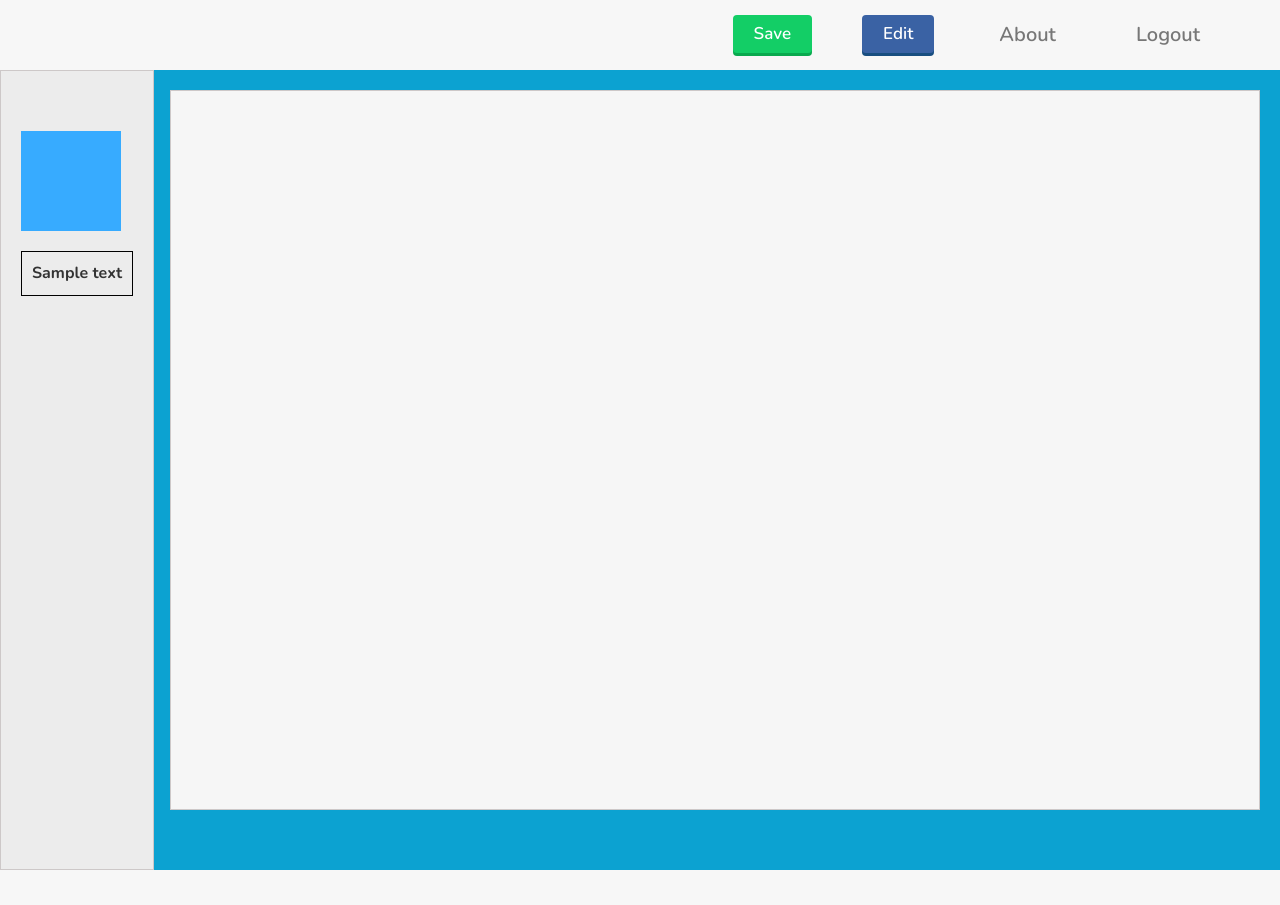
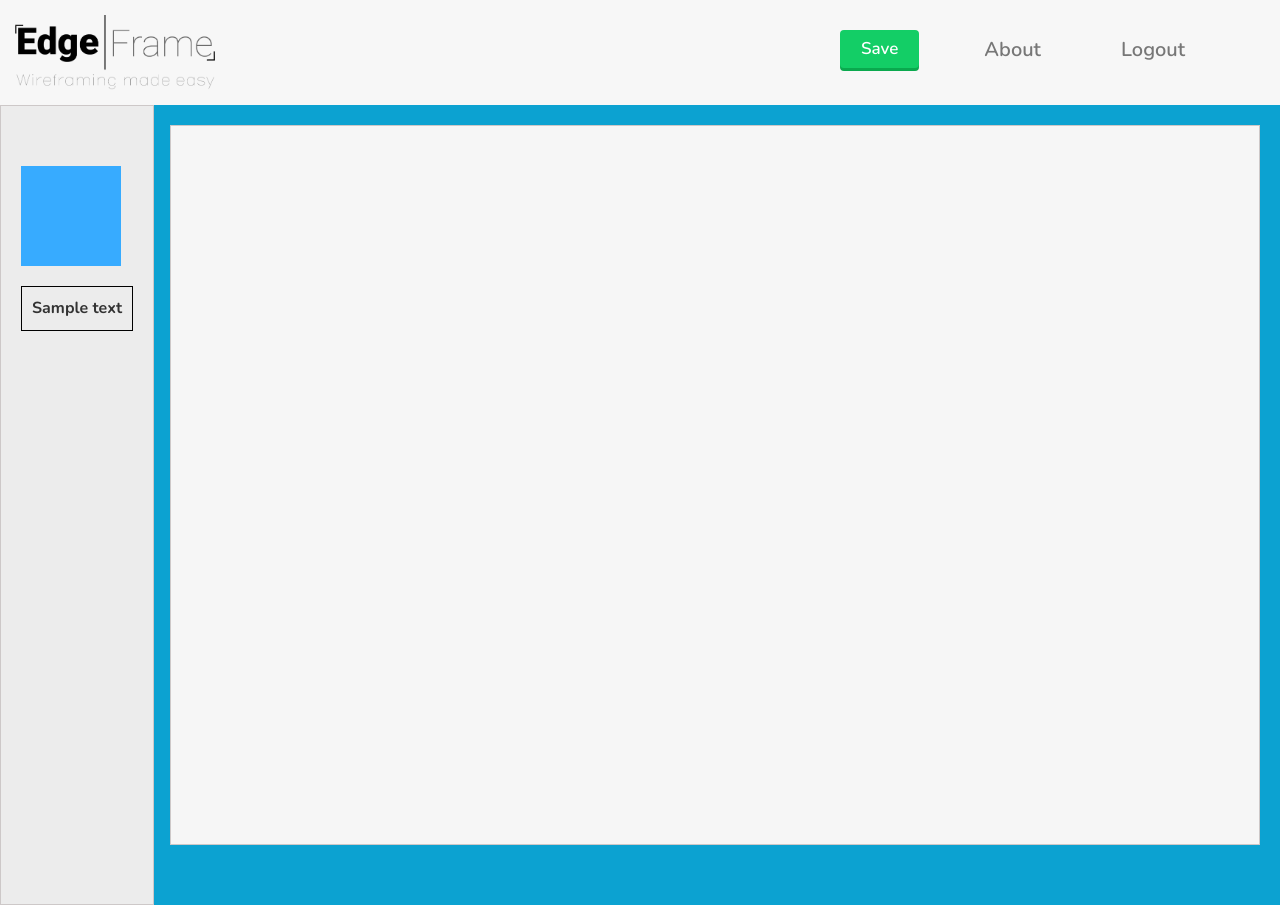
Before and after one commit to NivekL/EdgeFrame-master-thesis, a PHP site: page /DragnDrop/home.php in a window 1280 px wide. Before the commit the page ends 870 px from the top, so only its background shows below. Run offline with PHP 8.4, Linux system fonts and the light colour scheme; the visitor is signed in with stand-in values (Sample User, id 1); data that the repository does not hold is empty; some libraries are stand-ins or nearby versions.

Commit message:
Added logo and favicon also still trying to fix save function

```diff
--- a/class.user.php
+++ b/class.user.php
@@ -120,8 +120,8 @@ class USER
   $mail->AddAddress($email);
   $mail->Username="leskinen43@gmail.com";
   $mail->Password="LevLek9495";
-  $mail->SetFrom('leskinen43@gmail.com','Coding Cage');
-  $mail->AddReplyTo("leskinen43@gmail.com","Coding Cage");
+  $mail->SetFrom('leskinen43@gmail.com','EdgeFrame');
+  $mail->AddReplyTo("leskinen43@gmail.com","EdgeFrame");
   $mail->Subject    = $subject;
   $mail->MsgHTML($message);
   $mail->Send();
--- a/handleJsonData.php
+++ b/handleJsonData.php
@@ -5,7 +5,9 @@ require "dbcon.php";
 $dataFromJSON = json_decode($_GET['q']);
 //file_put_contents("log2.txt", print_r($dataFromJSON, true));
 
-$sql = "INSERT INTO `dragndrop`.`pageitem` (`itemID`, `itemdata`, `xPos`, `yPos`, `itemHeight`, `itemWidth`) VALUES (:id, :content, :xpos, :ypos, :height, :width)";
+$sql = "INSERT INTO `dragndrop`.`pageitem` (`itemID`, `itemdata`, `xPos`, `yPos`, `itemHeight`, `itemWidth`)
+VALUES (:id, :content, :xpos, :ypos, :height, :width)
+ON DUPLICATE KEY UPDATE (`itemID` = `itemID` + 1)";
 $stmt = $dbh->prepare($sql);
 
 foreach ($dataFromJSON as $element) {
--- a/home.php
+++ b/home.php
@@ -1,7 +1,7 @@
 <?php
 session_start();
 require_once 'class.user.php';
-require 'dbcon.php';
+//require 'dbcon.php';
 $user_home = new USER();
 
 if(!$user_home->is_logged_in())
@@ -27,7 +27,7 @@ $row = $stmt->fetch(PDO::FETCH_ASSOC);
     <link href="css/bootstrap.min.css" rel="stylesheet" media="screen">
     <link href="css/jquery-ui.min.css" rel="stylesheet" media="screen">
     <link href="css/style.min.css" rel="stylesheet" media="screen">
-
+    <link rel="icon" href="images/favicon.png" type="image/png" style="width: 16px; height: 16px;">
     <link href="https://fonts.googleapis.com/css?family=Nunito:400,600,700" rel="stylesheet">
 
     <!-- HTML5 shim and Respond.js for IE8 support of HTML5 elements and media queries -->
@@ -39,9 +39,10 @@ $row = $stmt->fetch(PDO::FETCH_ASSOC);
     <script src="https://use.fontawesome.com/3ba87a9b25.js"></script>
   </head>
   <body>
-    <nav class="navbar navbar-default">
+  <nav class="navbar navbar-default">
   <div class="container-fluid">
     <!-- Brand and toggle get grouped for better mobile display -->
+    <img src="images/EdgeFrame-logo.png" alt="EdgeFrame logo" class="pull-left logo">
     <div class="navbar-header">
       <button type="button" class="navbar-toggle collapsed" data-toggle="collapse" data-target="#bs-example-navbar-collapse-1" aria-expanded="false">
         <span class="sr-only">Toggle navigation</span>
@@ -56,8 +57,7 @@ $row = $stmt->fetch(PDO::FETCH_ASSOC);
       <ul class="nav navbar-nav navbar-right">
         <li id="saveCall"></li>
         <li><button id="saveBtn" class="default-btn btn save">Save</button></li>
-        <li><button id="editBtn" class="default-btn btn edit">Edit</button></li>
-        <li><a href="#" class="pull-right">About</a></li>
+        <li><a href="#" data-toggle="modal" data-target="#myModal">About</a></li>
         <li><a tabindex="-1" href="logout.php">Logout</a></li>
       </ul>
     </div><!-- /.navbar-collapse -->
@@ -71,13 +71,34 @@ $row = $stmt->fetch(PDO::FETCH_ASSOC);
 
 </div>
 
+<!-- Modal -->
+  <div class="modal fade" id="myModal" role="dialog">
+    <div class="modal-dialog">
 
+      <!-- Modal content-->
+      <div class="modal-content">
+        <div class="modal-header">
+          <button type="button" class="close" data-dismiss="modal">&times;</button>
+          <h4 class="modal-title">Modal Header</h4>
+        </div>
+        <div class="modal-body">
+          <p>Some text in the modal.</p>
+        </div>
+        <div class="modal-footer">
+          <button type="button" class="btn btn-default" data-dismiss="modal">Close</button>
+        </div>
+      </div>
+
+    </div>
+  </div>
+
+</div>
 
 <div class="wrapper">
 
   <div id="mid-div" class="col-xs-12 col-md-12 mid-col">
 
-  <?php
+ <!--
 
     $sql = "SELECT * FROM dragndrop.pageitem";
     $stmt = $dbh->prepare($sql);
@@ -92,9 +113,8 @@ $row = $stmt->fetch(PDO::FETCH_ASSOC);
 
         echo '<div id="'.$id.'" class="divBlock ui-draggable ui-draggable-handle ui-draggable-dragging dropped ui-resizable"  style=" left:'.$x.'px; top:'.$y.'px; height:'.$height.'px; width:'.$width.'px;"
         draggable="true"></div>';
-    }
+    }-->
 
-  ?>
 
   </div>
 
--- a/js/dragndrop.js
+++ b/js/dragndrop.js
@@ -16,15 +16,17 @@ $( function() {
 
 
     sendData(jsonData);
+  });
 
-  });
+
+
+
 
   $( "#divBlock, #text" ).draggable({
     helper: 'clone'
   }); // draggable function
 
   var i = 0;
-
     $( "#mid-div" ).droppable({
       accept: "#divBlock, #text",
       over: function(event, ui){
@@ -51,14 +53,15 @@ $( function() {
 
         console.log(element);
 
-        $(element).draggable({
-          containment: 'parent'
-        });
+        $(".dropped").draggable();
         $(element).resizable();
 
     } //drop object
 
   }); // droppable function
+
+
+
 
   function sendData(JSONdata) {
       if (window.XMLHttpRequest) {
--- a/sass/nav.scss
+++ b/sass/nav.scss
@@ -18,7 +18,16 @@
     padding: 60px 20px;
 }
 
+.logo{
+  width: 200px;
+  margin: 15px 0;
+}
+
 nav {
+
+  ul.navbar-right{
+    margin: 15px 0;
+  }
 
     li {
       margin-right: 50px;
@@ -52,7 +61,6 @@ nav {
   font-family: $nunito;
   font-weight: 600;
   padding: 6px 20px;
-  color: white;
 
   &:hover{
     font-weight: 700;
@@ -62,18 +70,10 @@ nav {
 }
 .save{
   background-color: #13ce66;
+  color: white;
   box-shadow: 0 3px #0aa94e;
 
   &:hover{
     background-color: #3bc676;
   }
 }
-
-.edit{
-  box-shadow: 0 3px #184e80;
-  background-color: #3a62a4;
-
-  &:hover{
-    background-color: #285eb7;
-  }
-}
--- a/signup.php
+++ b/signup.php
@@ -41,9 +41,9 @@ if(isset($_POST['btn-signup']))
    $message = "
       Hello $uname,
       <br /><br />
-      To complete your registration please, just click the following link<br/>
+      To complete your registration please click the following link<br/>
       <br /><br />
-      <a href='http://localhost/DragnDrop/verify.php?id=$id&code=$code'>Click HERE to Activate :)</a>
+      <a href='http://localhost/DragnDrop/verify.php?id=$id&code=$code'>Click here to activate :)</a>
       <br /><br />
       Thanks,";
 
--- a/verify.php
+++ b/verify.php
@@ -30,7 +30,7 @@ if(isset($_GET['id']) && isset($_GET['code']))
    $msg = "
              <div class='alert alert-success'>
        <button class='close' data-dismiss='alert'>&times;</button>
-       <strong>WoW !</strong>  Your account is now activated : <a href='index.php'>Login here</a>
+       <strong>WoW !</strong>  Your account is now activated, follow the link: <a href='index.php'>Login here</a>
           </div>
           ";
   }
@@ -39,7 +39,7 @@ if(isset($_GET['id']) && isset($_GET['code']))
    $msg = "
              <div class='alert alert-error'>
        <button class='close' data-dismiss='alert'>&times;</button>
-       <strong>sorry !</strong>  Your account is already activated : <a href='index.php'>Login here</a>
+       <strong>sorry !</strong>  Your account is already activated follow the link: <a href='index.php'>Login here</a>
           </div>
           ";
   }
@@ -49,7 +49,7 @@ if(isset($_GET['id']) && isset($_GET['code']))
   $msg = "
          <div class='alert alert-error'>
       <button class='close' data-dismiss='alert'>&times;</button>
-      <strong>sorry !</strong>  No account Found : <a href='signup.php'>Signup here</a>
+      <strong>sorry !</strong>  No account Found follow the link: <a href='signup.php'>Signup here</a>
       </div>
       ";
  }
```
Also changed, not shown: css/style.min.css, images/EdgeFrame-logo.png (added), images/favicon.png (added).
